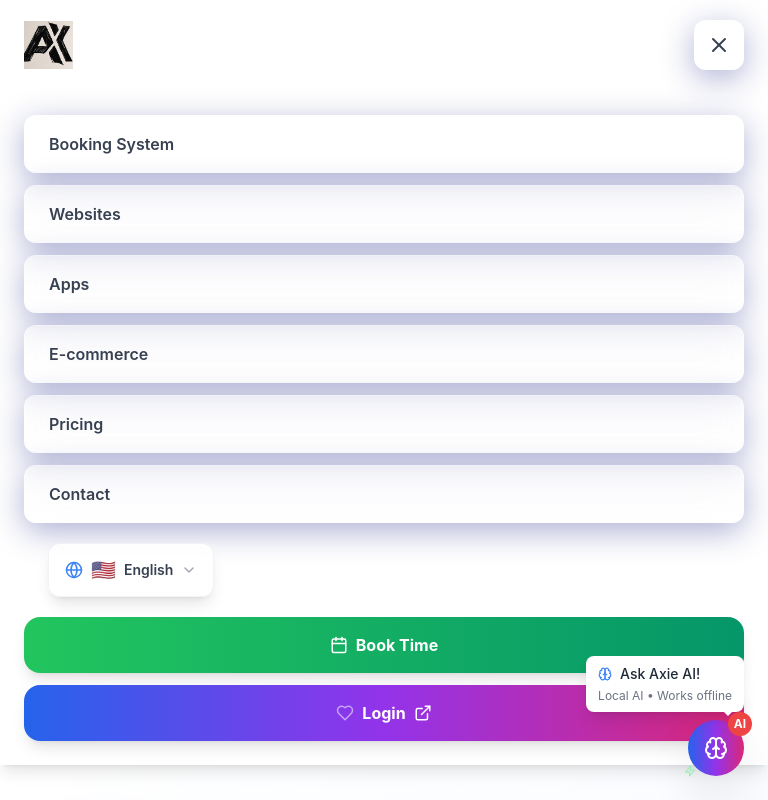
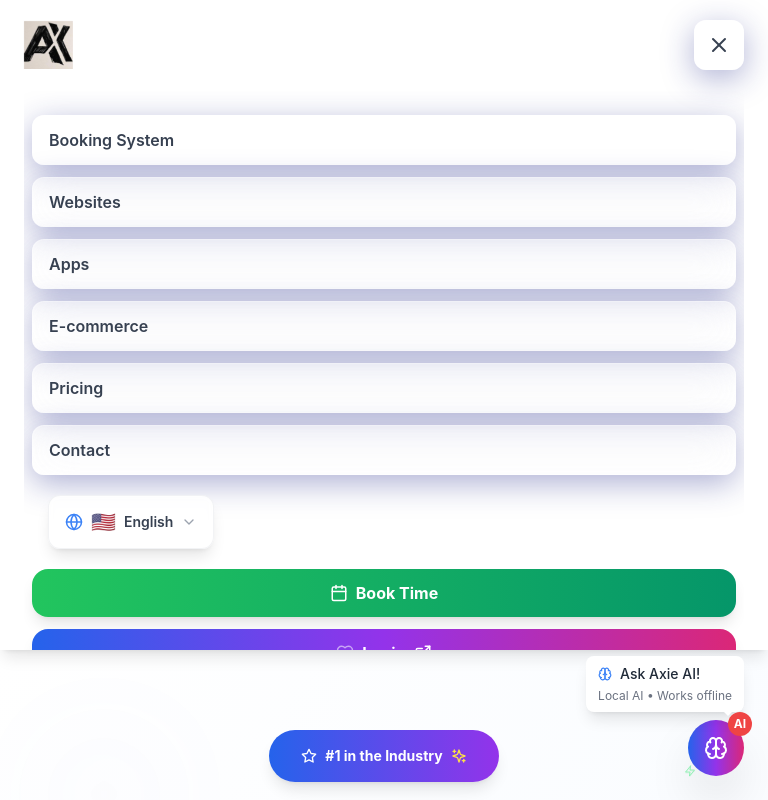
Before and after one commit to stefanjohn16/Axie-Studio, a React (Vite) app: page /en in a window 768 px wide. Both pictures are taken after a click on the button 719 px from the left and 45 px from the top of the page. Shown: the top 800 px of the page. Built offline with nearby package versions, Linux system fonts and the light colour scheme.

Commit message:
Add vertical scroll to mobile menu and improve booking modal

```diff
--- a/src/components/BookingModal.tsx
+++ b/src/components/BookingModal.tsx
@@ -31,29 +31,29 @@ const BookingModal: React.FC<BookingModalProps> = ({ isOpen, onClose }) => {
 
           {/* Modal */}
           <motion.div
-            className="fixed inset-0 z-50 flex items-center justify-center p-4"
+            className="fixed inset-0 z-50 flex items-center justify-center p-2 sm:p-4"
             initial={{ opacity: 0, scale: 0.9 }}
             animate={{ opacity: 1, scale: 1 }}
             exit={{ opacity: 0, scale: 0.9 }}
             transition={{ type: "spring", stiffness: 300, damping: 30 }}
           >
-            <div className="relative w-full max-w-4xl max-h-[90vh] bg-white rounded-2xl shadow-2xl overflow-hidden">
+            <div className="relative w-full max-w-4xl h-[95vh] sm:h-[90vh] md:max-h-[85vh] bg-white rounded-2xl shadow-2xl overflow-hidden flex flex-col">
               {/* Minimal Header */}
-              <div className="relative bg-gray-50 border-b border-gray-200 p-4">
+              <div className="relative bg-gray-50 border-b border-gray-200 p-3 sm:p-4 flex-shrink-0">
                 <div className="flex items-center justify-between">
                   <div className="flex items-center space-x-3">
                     <div className="bg-blue-100 p-2 rounded-lg">
                       <Calendar className="text-blue-600" size={20} />
                     </div>
                     <div>
-                      <h2 className="text-lg font-semibold text-gray-900">{t('bookingModal.title', {}, 'Boka konsultation')}</h2>
-                      <p className="text-gray-600 text-sm">{t('bookingModal.subtitle', {}, 'Välj en tid som passar dig')}</p>
+                      <h2 className="text-base sm:text-lg font-semibold text-gray-900">{t('bookingModal.title', {}, 'Boka konsultation')}</h2>
+                      <p className="text-gray-600 text-xs sm:text-sm">{t('bookingModal.subtitle', {}, 'Välj en tid som passar dig')}</p>
                     </div>
                   </div>
 
                   <motion.button
                     onClick={onClose}
-                    className="bg-gray-100 hover:bg-gray-200 p-2 rounded-lg transition-colors"
+                    className="bg-gray-100 hover:bg-gray-200 p-2 rounded-lg transition-colors touch-manipulation min-w-[44px] min-h-[44px] flex items-center justify-center"
                     whileHover={{ scale: 1.05 }}
                     whileTap={{ scale: 0.95 }}
                   >
@@ -62,7 +62,7 @@ const BookingModal: React.FC<BookingModalProps> = ({ isOpen, onClose }) => {
                 </div>
 
                 {/* Compact Features */}
-                <div className="mt-3 flex flex-wrap gap-2">
+                <div className="mt-2 sm:mt-3 flex flex-wrap gap-1 sm:gap-2">
                   <div className="flex items-center space-x-1 bg-white rounded-lg px-3 py-1 text-xs text-gray-600 border">
                     <Clock size={12} />
                     <span>{t('bookingModal.features.duration', {}, '30-60 min')}</span>
@@ -79,13 +79,13 @@ const BookingModal: React.FC<BookingModalProps> = ({ isOpen, onClose }) => {
               </div>
 
               {/* Enhanced Content Area for Iframe */}
-              <div className="relative h-[700px] bg-white">
+              <div className="relative flex-1 bg-white overflow-hidden">
                 {/* Loading State */}
                 {isLoading && (
-                  <div className="absolute inset-0 flex items-center justify-center bg-gray-50 z-10">
+                  <div className="absolute inset-0 flex items-center justify-center bg-gray-50 z-10 p-4">
                     <div className="text-center">
                       <div className="inline-block animate-spin rounded-full h-8 w-8 border-b-2 border-blue-600 mb-3"></div>
-                      <p className="text-gray-600 text-sm">{t('bookingModal.loading', {}, 'Laddar bokningskalender...')}</p>
+                      <p className="text-gray-600 text-xs sm:text-sm">{t('bookingModal.loading', {}, 'Laddar bokningskalender...')}</p>
                     </div>
                   </div>
                 )}
@@ -93,11 +93,11 @@ const BookingModal: React.FC<BookingModalProps> = ({ isOpen, onClose }) => {
                 {/* Google Calendar Iframe - Enhanced Focus */}
                 <iframe
                   src="https://calendar.google.com/calendar/u/0/appointments/schedules/AcZssZ0QR3uRxVB7rb4ZHqJ1qYmz-T0e2CFtV5MYekvGDq1qyWxsV_Av3nP3zEGk0DrH2HqpTLoXuK0h"
-                  className="w-full h-full border-0 rounded-b-2xl"
+                  className="w-full h-full border-0"
                   onLoad={handleIframeLoad}
                   title={t('bookingModal.iframeTitle', {}, 'Boka konsultation')}
                   style={{
-                    minHeight: '700px',
+                    minHeight: '400px',
                     background: 'white'
                   }}
                 />
--- a/src/components/Header.tsx
+++ b/src/components/Header.tsx
@@ -157,18 +157,18 @@ const Header = () => {
           <AnimatePresence>
             {isMenuOpen && (
               <motion.div
-                className="lg:hidden py-6 border-t border-white/30"
+                className="lg:hidden py-6 border-t border-white/30 max-h-[70vh] overflow-y-auto"
                 initial={{ opacity: 0, height: 0 }}
                 animate={{ opacity: 1, height: "auto" }}
                 exit={{ opacity: 0, height: 0 }}
                 transition={{ duration: 0.3 }}
               >
-                <nav className="flex flex-col space-y-3">
+                <nav className="flex flex-col space-y-3 px-2">
                   {navItems.map((item, index) => (
                     <motion.a
                       key={item.href}
                       href={getFullPath(item.href)}
-                      className="flex items-center px-6 py-4 text-gray-700 hover:text-blue-600 hover:bg-gradient-to-r hover:from-blue-50 hover:to-purple-50 transition-all duration-300 rounded-xl font-semibold glass-card"
+                      className="flex items-center px-4 py-3 text-gray-700 hover:text-blue-600 hover:bg-gradient-to-r hover:from-blue-50 hover:to-purple-50 transition-all duration-300 rounded-xl font-semibold glass-card touch-manipulation min-h-[48px]"
                       onClick={() => setIsMenuOpen(false)}
                       initial={{ opacity: 0, x: -20 }}
                       animate={{ opacity: 1, x: 0 }}
@@ -179,7 +179,7 @@ const Header = () => {
                     </motion.a>
                   ))}
 
-                  <div className="px-6 py-2">
+                  <div className="px-4 py-2">
                     <LanguageSwitcher />
                   </div>
 
@@ -188,7 +188,7 @@ const Header = () => {
                       setIsBookingModalOpen(true);
                       setIsMenuOpen(false);
                     }}
-                    className="bg-gradient-to-r from-green-500 to-emerald-600 text-white px-8 py-4 rounded-2xl font-bold hover:from-green-600 hover:to-emerald-700 transition-all duration-500 flex items-center justify-center mt-4 shadow-lg"
+                    className="bg-gradient-to-r from-green-500 to-emerald-600 text-white px-6 py-3 rounded-2xl font-bold hover:from-green-600 hover:to-emerald-700 transition-all duration-500 flex items-center justify-center mt-4 shadow-lg touch-manipulation min-h-[48px]"
                     initial={{ opacity: 0, y: 20 }}
                     animate={{ opacity: 1, y: 0 }}
                     transition={{ delay: 0.6, type: "spring" }}
@@ -202,7 +202,7 @@ const Header = () => {
                     href="https://app.axiestudio.se/"
                     target="_blank"
                     rel="noopener noreferrer"
-                    className="bg-gradient-to-r from-blue-600 via-purple-600 to-pink-600 text-white px-8 py-4 rounded-2xl font-bold hover:from-blue-700 hover:via-purple-700 hover:to-pink-700 transition-all duration-500 flex items-center justify-center shadow-lg"
+                    className="bg-gradient-to-r from-blue-600 via-purple-600 to-pink-600 text-white px-6 py-3 rounded-2xl font-bold hover:from-blue-700 hover:via-purple-700 hover:to-pink-700 transition-all duration-500 flex items-center justify-center shadow-lg touch-manipulation min-h-[48px]"
                     initial={{ opacity: 0, y: 20 }}
                     animate={{ opacity: 1, y: 0 }}
                     transition={{ delay: 0.7, type: "spring" }}
--- a/src/components/LanguageSwitcher.tsx
+++ b/src/components/LanguageSwitcher.tsx
@@ -77,7 +77,7 @@ const LanguageSwitcher: React.FC = () => {
             {isMobile ? (
               // Mobile Drawer (slides up from bottom)
               <motion.div
-                className="fixed bottom-0 left-0 right-0 bg-white rounded-t-3xl shadow-2xl z-[10000] max-h-[80vh] overflow-hidden"
+                className="fixed bottom-0 left-0 right-0 bg-white rounded-t-3xl shadow-2xl z-[10000] max-h-[85vh] overflow-hidden flex flex-col"
                 initial={{ y: '100%' }}
                 animate={{ y: 0 }}
                 exit={{ y: '100%' }}
@@ -91,25 +91,25 @@ const LanguageSwitcher: React.FC = () => {
                 {/* Header */}
                 <div className="flex items-center justify-between p-6 border-b border-gray-100">
                   <div>
-                    <h3 className="font-bold text-gray-900 text-lg">Select Language</h3>
+                    <h3 className="font-bold text-gray-900 text-base sm:text-lg">Select Language</h3>
                     <p className="text-sm text-gray-500">Choose your preferred language</p>
                   </div>
                   <button
                     onClick={handleClose}
-                    className="p-2 hover:bg-gray-100 rounded-full transition-colors"
+                    className="p-2 hover:bg-gray-100 rounded-full transition-colors touch-manipulation min-w-[44px] min-h-[44px] flex items-center justify-center"
                   >
                     <X size={20} className="text-gray-500" />
                   </button>
                 </div>
 
                 {/* Languages */}
-                <div className="p-4 max-h-[60vh] overflow-y-auto">
+                <div className="p-4 flex-1 overflow-y-auto mobile-scroll">
                   <div className="space-y-2">
                     {SUPPORTED_LANGUAGES.map((language) => (
                       <motion.button
                         key={language.code}
                         onClick={() => handleLanguageChange(language)}
-                        className={`w-full text-left p-4 flex items-center justify-between hover:bg-blue-50 rounded-2xl transition-colors ${
+                        className={`w-full text-left p-4 flex items-center justify-between hover:bg-blue-50 rounded-2xl transition-colors touch-manipulation min-h-[60px] ${
                           currentLanguage.code === language.code ? 'bg-blue-50 border-2 border-blue-200' : 'border-2 border-transparent'
                         }`}
                         whileHover={{ scale: 1.02 }}
@@ -138,7 +138,7 @@ const LanguageSwitcher: React.FC = () => {
                 </div>
 
                 {/* Footer */}
-                <div className="p-6 border-t border-gray-100 bg-gray-50">
+                <div className="p-4 sm:p-6 border-t border-gray-100 bg-gray-50 flex-shrink-0">
                   <div className="flex items-center justify-center text-sm text-gray-500">
                     <Globe size={16} className="mr-2" />
                     <span>Global Excellence</span>
--- a/src/index.css
+++ b/src/index.css
@@ -122,6 +122,45 @@ a:focus-visible {
     min-height: 44px;
     min-width: 44px;
   }
+
+  /* Improve mobile scrolling */
+  .mobile-scroll {
+    -webkit-overflow-scrolling: touch;
+    scroll-behavior: smooth;
+  }
+
+  /* Better mobile menu spacing */
+  .mobile-menu-item {
+    padding: 12px 16px;
+    margin: 4px 0;
+  }
+}
+
+/* Tablet specific improvements */
+@media (min-width: 768px) and (max-width: 1024px) {
+  .tablet-optimized {
+    padding: 16px;
+  }
+
+  .tablet-modal {
+    max-height: 80vh;
+  }
+}
+
+/* Enhanced scrollbar for mobile */
+@media (max-width: 768px) {
+  ::-webkit-scrollbar {
+    width: 4px;
+  }
+
+  ::-webkit-scrollbar-track {
+    background: transparent;
+  }
+
+  ::-webkit-scrollbar-thumb {
+    background: rgba(59, 130, 246, 0.3);
+    border-radius: 2px;
+  }
 }
 
 /* Simple scrollbar */
```
